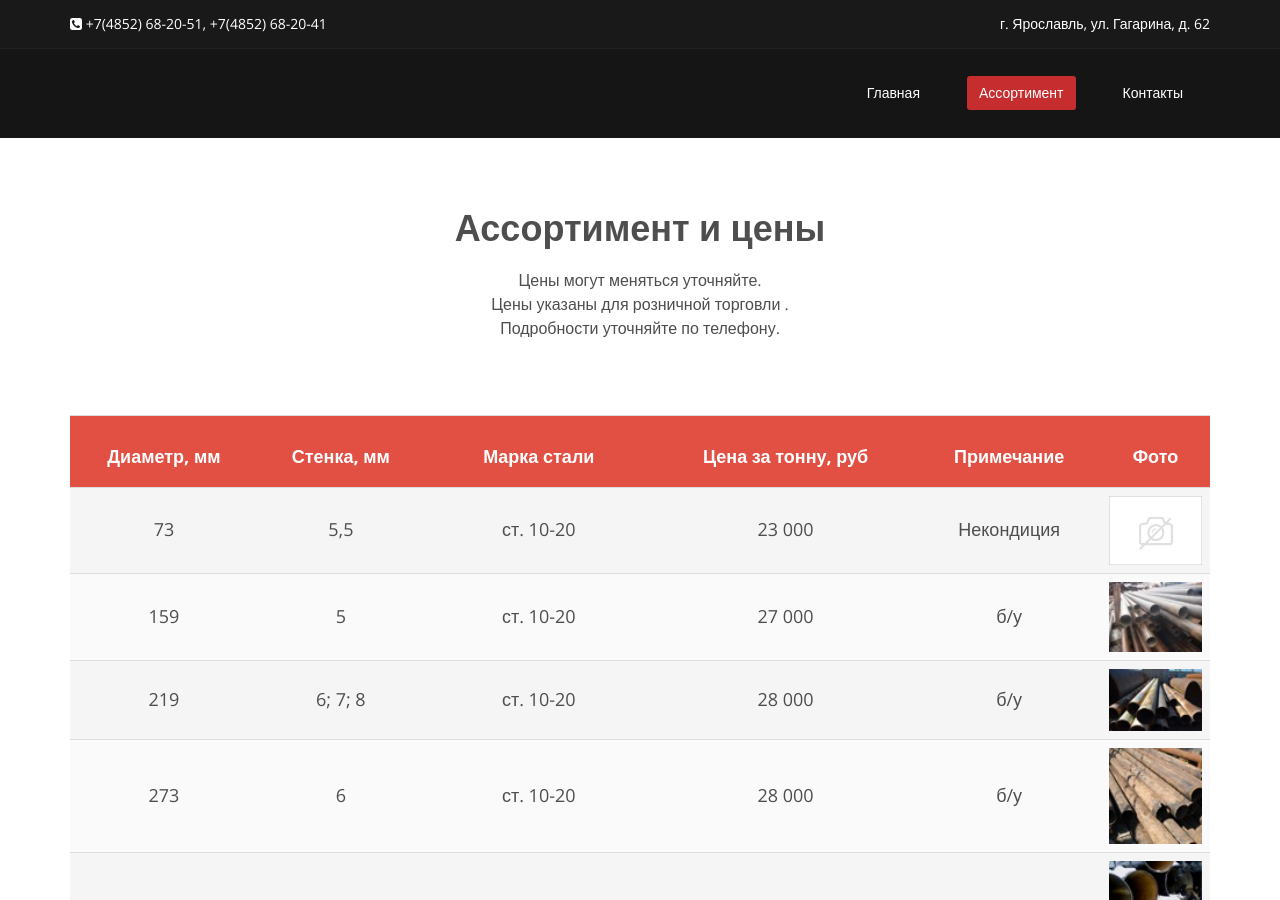
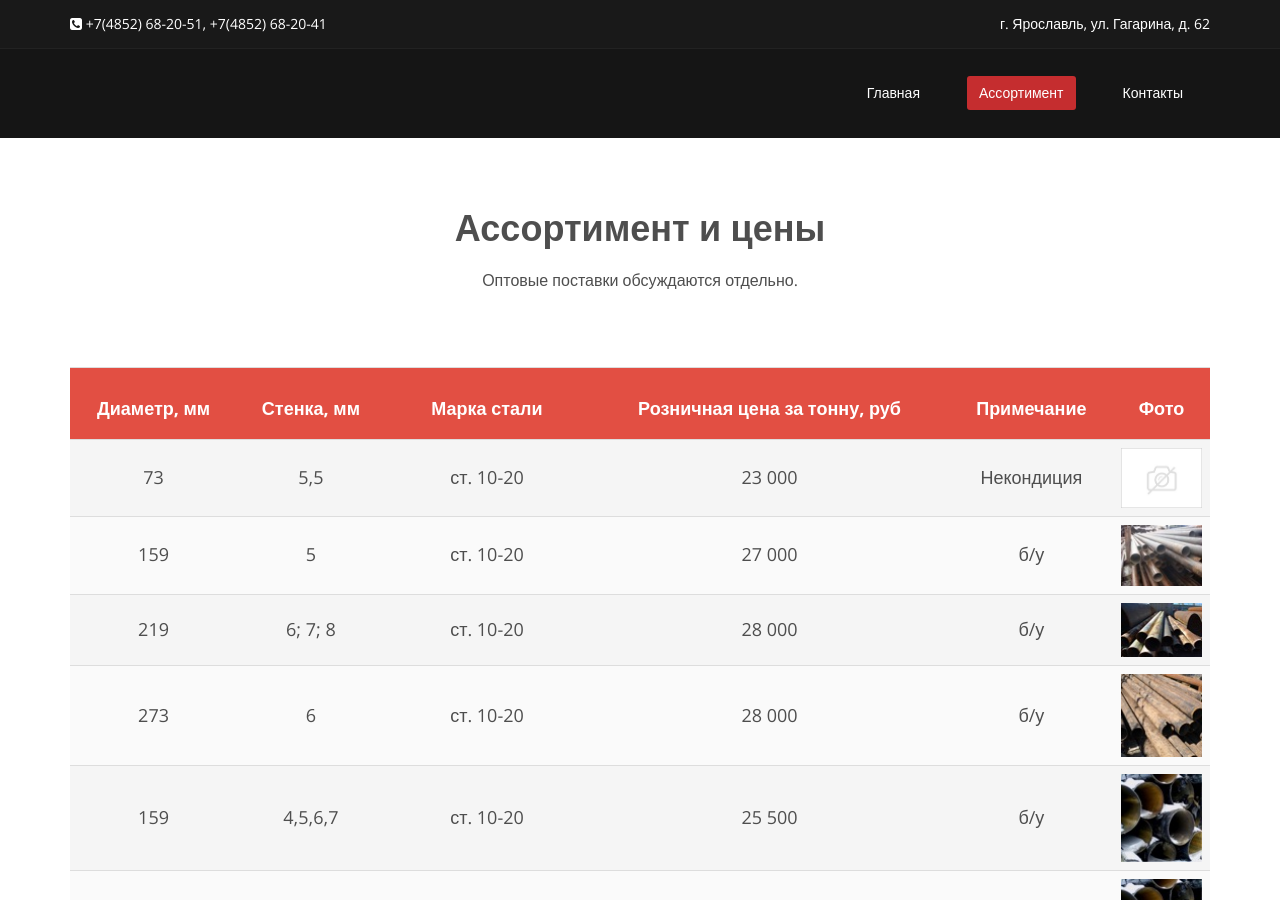
Before and after one commit to seven-4-seven/seven-4-seven.github.io, a Jekyll site: the page prices.html, which Jekyll copies as it is, in a window 1280 px wide and 900 px high. Built offline with Jekyll 4.4.1, drawn with Linux system fonts in a browser that asks for light colours.

Commit message:
Update prices.html

```diff
--- a/prices.html
+++ b/prices.html
@@ -96,7 +96,7 @@
         <div class="container">
            <div class="center">
                 <h2>Ассортимент и цены</h2>
-                <p class="lead">Цены могут меняться уточняйте.<br>Цены указаны для розничной торговли .<br>Подробности уточняйте по телефону.</p>
+                <p class="lead">Оптовые поставки обсуждаются отдельно.</p>
                 <!--
                 <p class="lead"><a class="btn-primary" href="assets/prices.xlsx">Скачать прайс-лист</a></p>
               -->
@@ -109,7 +109,7 @@
                     <td><h3><span>Диаметр, мм</span></h3></td>
                     <td><h3><span>Стенка, мм</span></h3></td>
                     <td><h3><span>Марка стали</span></h3></td>
-                    <td><h3><span>Цена за тонну, руб</span></h3></td>
+                    <td><h3><span>Розничная цена за тонну, руб</span></h3></td>
                     <td><h3><span>Примечание</span></h3></td>
                     <td><h3><span>Фото</span></h3></td>
                   </tr>
```
